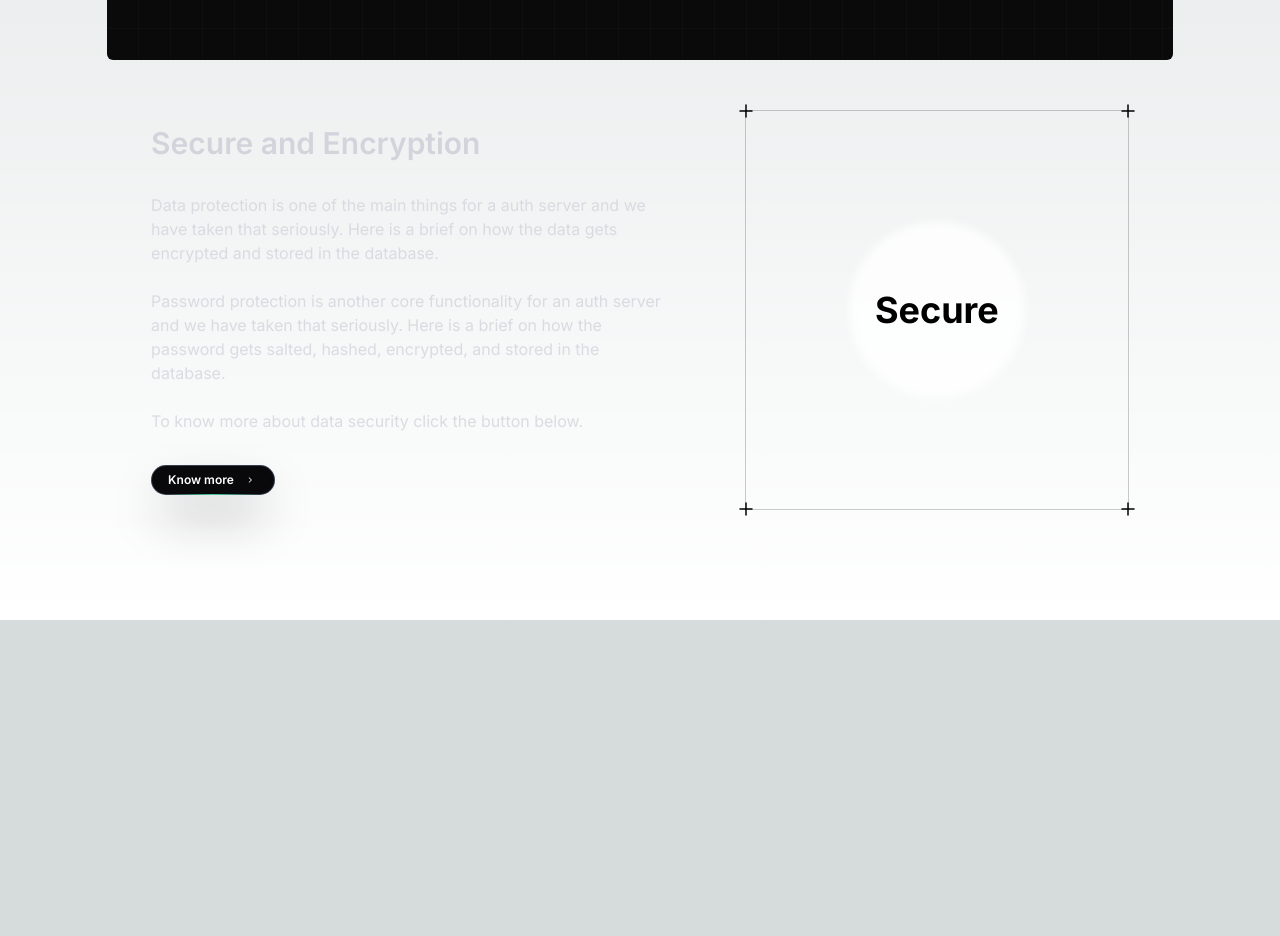
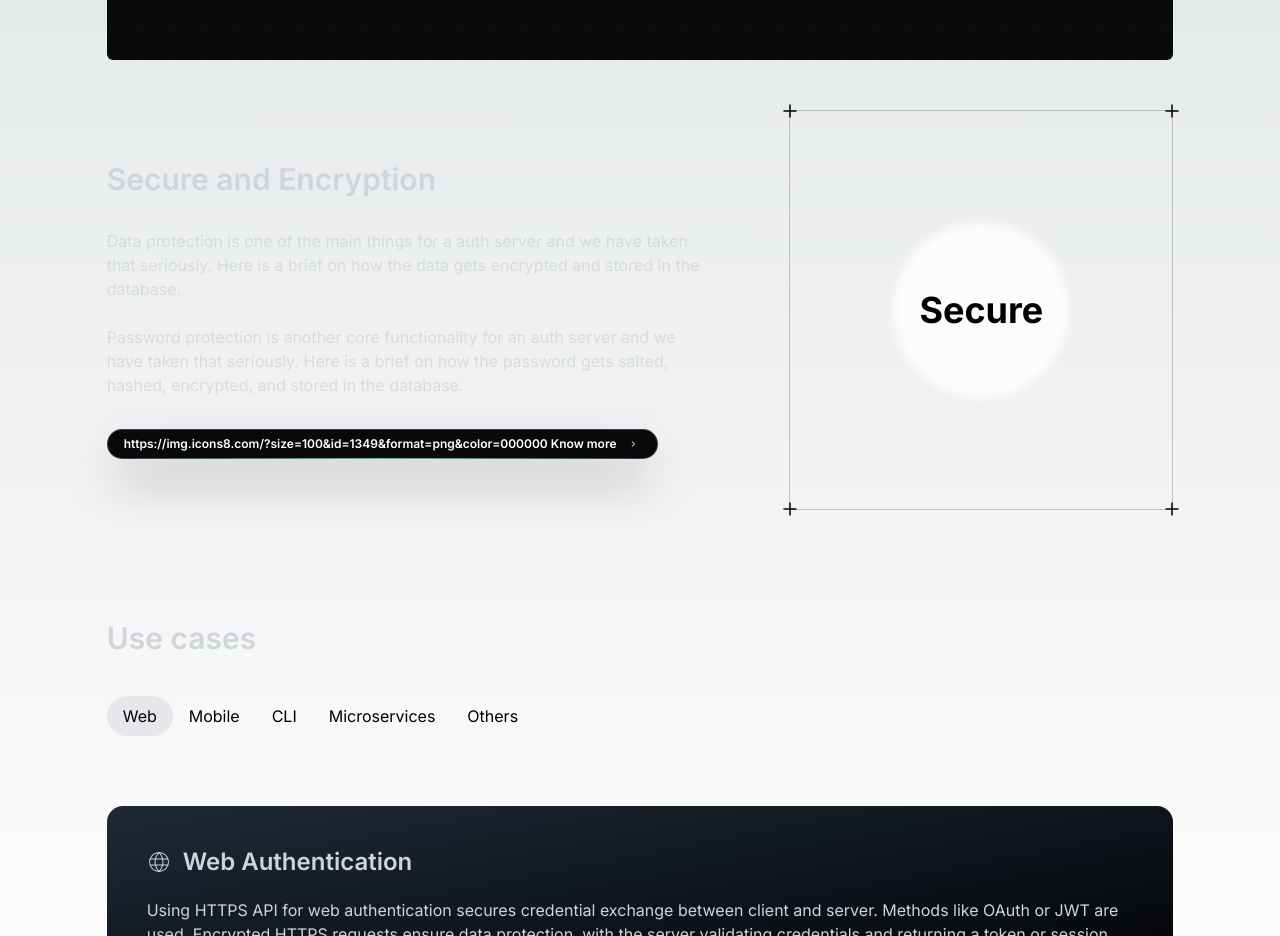
Before and after one commit to Debajyoti14/flexauth-website, a Next.js app: page / in a window 1280 px wide. Shown: the part 740-1676 px from the top of the page. Before the commit the page ends 1360 px from the top, so only its background shows below. Built offline with nearby package versions, Linux system fonts and the light colour scheme.

Commit message:
Added Use case scenario

```diff
--- a/app/globals.css
+++ b/app/globals.css
@@ -47,3 +47,13 @@ html, body {
 html::-webkit-scrollbar, body::-webkit-scrollbar {
   display: none;
 }
+
+.no-visible-scrollbar {
+  scrollbar-width: none;
+  -ms-overflow-style: none;
+  -webkit-overflow-scrolling: touch;
+}
+
+.no-visible-scrollbar::-webkit-scrollbar {
+  display: none;
+}
--- a/app/page.tsx
+++ b/app/page.tsx
@@ -1,11 +1,13 @@
 import Secure from "@/components/Secure";
 import Hero from "@/components/Hero";
+import UseCases from "@/components/UseCases";
 
 export default function Home() {
   return (
     <main>
       <Hero />
       <Secure />
+      <UseCases />
     </main>
   );
 }
--- a/components/Hero.tsx
+++ b/components/Hero.tsx
@@ -29,7 +29,7 @@ const Hero = () => {
                     Flexauth is a flexible, blazingly fast 🦀, and secure auth system that
                     you can use for your project/company* . Need to add a specific feature
                     as you need? Change the code as you like and deploy it on your
-                    servers. Here is the most flexible auth system for all your needs.
+                    servers.
                 </motion.p>
                 <motion.a
                     initial={{ opacity: 0, y: 50 }}
--- a/components/Secure.tsx
+++ b/components/Secure.tsx
@@ -14,18 +14,18 @@ const About = () => {
             initial={{ opacity: 0, y: 50 }}
             animate={isInView ? { opacity: 1, translateY: 0 } : { opacity: 0, translateY: 50 }}
             transition={{ duration: 1 }}
-            className=' flex justify-between mb-40 items-center flex-col-reverse lg:flex-row w-11/12 mx-auto'>
-            <div className=' flex flex-col text-gray-300 lg:pr-20 text-center lg:text-left items-center lg:items-start mt-10 lg:mt-0'>
-                <h2 className=' text-3xl font-semibold'>Secure and Encryption</h2>
+            className='flex justify-between mb-40 items-center flex-col-reverse lg:flex-row mx-auto'>
+            <div className='flex flex-col text-gray-300 lg:pr-20 text-center lg:text-left items-center lg:items-start mt-10 lg:mt-0'>
+                <h2 className='text-3xl font-semibold'>Secure and Encryption</h2>
                 <p className='mt-8 opacity-80'>Data protection is one of the main things for a auth server and we have taken that seriously. Here is a brief on how the data gets encrypted and stored in the database.</p>
-                <p className=' mt-6 opacity-80'>Password protection is another core functionality for an auth server and we have taken that seriously. Here is a brief on how the password gets salted, hashed, encrypted, and stored in the database.</p>
-                <p className=' mt-6 opacity-80'>To know more about data security click the button below.</p>
+                <p className='mt-6 opacity-80'>Password protection is another core functionality for an auth server and we have taken that seriously. Here is a brief on how the password gets salted, hashed, encrypted, and stored in the database.</p>
                 <button className="bg-slate-800 w-fit mt-8 no-underline group cursor-pointer relative shadow-2xl shadow-zinc-900 rounded-full p-px text-xs font-semibold leading-6  text-white inline-block">
                     <span className="absolute inset-0 overflow-hidden rounded-full">
                         <span className="absolute inset-0 rounded-full bg-[image:radial-gradient(75%_100%_at_50%_0%,rgba(56,189,248,0.6)_0%,rgba(56,189,248,0)_75%)] opacity-0 transition-opacity duration-500 group-hover:opacity-100" />
                     </span>
                     <div className="relative flex space-x-2 items-center z-10 rounded-full bg-zinc-950 py-0.5 px-4 ring-1 ring-white/10 ">
                         <span>
+                            https://img.icons8.com/?size=100&id=1349&format=png&color=000000
                             Know more
                         </span>
                         <svg
--- /dev/null
+++ b/components/UseCases.tsx
@@ -0,0 +1,96 @@
+import React from "react";
+import { Tabs } from "./ui/tabs";
+import { CiGlobe } from "react-icons/ci";
+import { CiMobile1 } from "react-icons/ci";
+import { IoTerminalOutline } from "react-icons/io5";
+import { FaGears } from "react-icons/fa6";
+import { BsArrowLeftRight } from "react-icons/bs";
+
+const UseCases = () => {
+    const tabs = [
+        {
+            title: "Web",
+            value: "web",
+            content: (
+                <div className="w-full overflow-hidden relative rounded-2xl p-10 text-lg md:text-2xl font-semibold text-gray-300 bg-gradient-to-br from-gray-800 to-black">
+                    <h2 className="flex gap-3 items-center">
+                        <CiGlobe />
+                        Web Authentication
+                    </h2>
+                    <p className=" text-base mt-5 font-normal text-gray-300">
+                        Using HTTPS API for web authentication secures credential exchange between client and server. Methods like OAuth or JWT are used. Encrypted HTTPS requests ensure data protection, with the server validating credentials and returning a token or session identifier upon success.
+                    </p>
+                </div>
+            ),
+        },
+        {
+            title: "Mobile",
+            value: "Mobile",
+            content: (
+                <div className="w-full overflow-hidden relative rounded-2xl p-10 text-lg md:text-2xl font-semibold text-white bg-gradient-to-br from-gray-800 to-black">
+                    <h2 className="flex gap-3 items-center">
+                        <CiMobile1 />
+                        Mobile Authentication
+                    </h2>
+                    <p className=" text-base mt-5 font-normal text-gray-300">
+
+                        Mobile authentication via HTTPS API ensures secure credential exchange between the app and server. Leveraging OAuth or JWT, it encrypts requests to protect data. The server validates credentials, returning a token for seamless, secure access, enhancing user experience and safeguarding sensitive information.                    </p>
+                </div>
+            ),
+        },
+        {
+            title: "CLI",
+            value: "CLI",
+            content: (
+                <div className="w-full overflow-hidden relative rounded-2xl p-10 text-lg md:text-2xl font-semibold text-white bg-gradient-to-br from-gray-800 to-black">
+                    <h2 className="flex gap-3 items-center">
+                        <IoTerminalOutline />
+                        CLI Authentication
+                    </h2>
+                    <p className=" text-base mt-5 font-normal text-gray-300">
+                        CLI authentication via HTTPS API secures credential exchange between the command line and server. Using OAuth or JWT, encrypted requests protect data. The server validates credentials, returning a token for secure, seamless access, enhancing user experience and safeguarding sensitive information.                    </p>
+                </div>
+            ),
+        },
+        {
+            title: "Microservices",
+            value: "Microservices",
+            content: (
+                <div className="w-full overflow-hidden relative rounded-2xl p-10 text-lg md:text-2xl font-semibold text-white bg-gradient-to-br from-gray-800 to-black">
+                    <h2 className="flex gap-3 items-center">
+                        <FaGears />
+                        Microservices Authentication
+                    </h2>
+                    <p className=" text-base mt-5 font-normal text-gray-300">
+
+                        Microservices authentication via HTTPS API secures inter-service communication. Utilizing OAuth or JWT, encrypted requests ensure data protection. The server validates credentials, returning tokens for seamless, secure interactions, enhancing system reliability and safeguarding sensitive information across distributed services.                    </p>
+                </div>
+            ),
+        },
+        {
+            title: "Others",
+            value: "Others",
+            content: (
+                <div className="w-full overflow-hidden relative rounded-2xl p-10 text-lg md:text-2xl font-semibold text-white bg-gradient-to-br from-gray-800 to-black">
+                    <h2 className="flex gap-3 items-center">
+                        <BsArrowLeftRight />
+                        Other Applications
+                    </h2>
+                    <p className=" text-base mt-5 font-normal text-gray-300">
+                        For other applications, such as IoT devices or web apps, HTTPS API authentication similarly ensures secure credential exchange. Using methods like OAuth, JWT, or API keys, it encrypts requests, protects data, and validates credentials, providing tokens for secure access. This approach consistently enhances security, user experience, and data integrity across various platforms and devices.                    </p>
+                </div>
+            ),
+        },
+    ];
+
+    return (
+        <div>
+            <h2 className="text-3xl font-semibold text-gray-300 mb-10">Use cases</h2>
+            <div className=" [perspective:1000px] relative flex flex-col mx-auto w-full  items-start justify-start mb-80">
+                <Tabs tabs={tabs} />
+            </div>
+        </div>
+    );
+};
+
+export default UseCases;
--- /dev/null
+++ b/components/ui/tabs.tsx
@@ -0,0 +1,124 @@
+"use client";
+
+import { useState } from "react";
+import { motion } from "framer-motion";
+import { cn } from "@/lib/utils";
+
+type Tab = {
+  title: string;
+  value: string;
+  content?: string | React.ReactNode | any;
+};
+
+export const Tabs = ({
+  tabs: propTabs,
+  containerClassName,
+  activeTabClassName,
+  tabClassName,
+  contentClassName,
+}: {
+  tabs: Tab[];
+  containerClassName?: string;
+  activeTabClassName?: string;
+  tabClassName?: string;
+  contentClassName?: string;
+}) => {
+  const [active, setActive] = useState<Tab>(propTabs[0]);
+  const [tabs, setTabs] = useState<Tab[]>(propTabs);
+
+  const moveSelectedTabToTop = (idx: number) => {
+    const newTabs = [...propTabs];
+    const selectedTab = newTabs.splice(idx, 1);
+    newTabs.unshift(selectedTab[0]);
+    setTabs(newTabs);
+    setActive(newTabs[0]);
+  };
+
+  const [hovering, setHovering] = useState(false);
+
+  return (
+    <>
+      <div
+        className={cn(
+          "flex flex-row items-center justify-start [perspective:1000px] relative overflow-auto sm:overflow-visible no-visible-scrollbar max-w-full w-full",
+          containerClassName
+        )}
+      >
+        {propTabs.map((tab, idx) => (
+          <button
+            key={tab.title}
+            onClick={() => {
+              moveSelectedTabToTop(idx);
+            }}
+            onMouseEnter={() => setHovering(true)}
+            onMouseLeave={() => setHovering(false)}
+            className={cn("relative px-4 py-2 rounded-full", tabClassName)}
+            style={{
+              transformStyle: "preserve-3d",
+            }}
+          >
+            {active.value === tab.value && (
+              <motion.div
+                layoutId="clickedbutton"
+                transition={{ type: "spring", bounce: 0.3, duration: 0.6 }}
+                className={cn(
+                  "absolute inset-0 bg-gray-200 dark:bg-zinc-800 rounded-full ",
+                  activeTabClassName
+                )}
+              />
+            )}
+
+            <span className="relative block text-black dark:text-white">
+              {tab.title}
+            </span>
+          </button>
+        ))}
+      </div>
+      <FadeInDiv
+        tabs={tabs}
+        active={active}
+        key={active.value}
+        hovering={hovering}
+        className={cn("mt-[70px]", contentClassName)}
+      />
+    </>
+  );
+};
+
+export const FadeInDiv = ({
+  className,
+  tabs,
+  hovering,
+}: {
+  className?: string;
+  key?: string;
+  tabs: Tab[];
+  active: Tab;
+  hovering?: boolean;
+}) => {
+  const isActive = (tab: Tab) => {
+    return tab.value === tabs[0].value;
+  };
+  return (
+    <div className="relative w-full h-full">
+      {tabs.map((tab, idx) => (
+        <motion.div
+          key={tab.value}
+          layoutId={tab.value}
+          style={{
+            scale: 1 - idx * 0.1,
+            top: hovering ? idx * -20 : 0,
+            zIndex: -idx,
+            opacity: idx < 3 ? 1 - idx * 0.1 : 0,
+          }}
+          animate={{
+            y: isActive(tab) ? [0, 40, 0] : 0,
+          }}
+          className={cn("w-full h-full absolute top-0 left-0", className)}
+        >
+          {tab.content}
+        </motion.div>
+      ))}
+    </div>
+  );
+};
```
